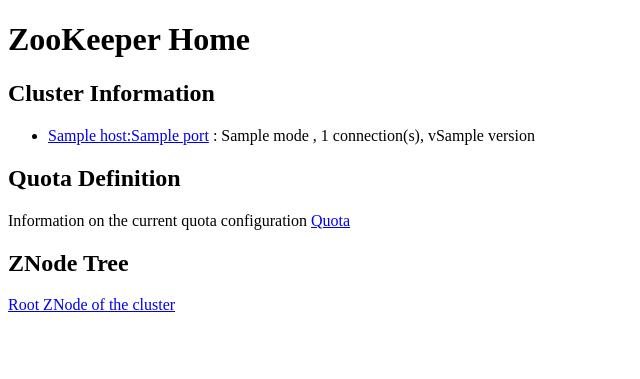
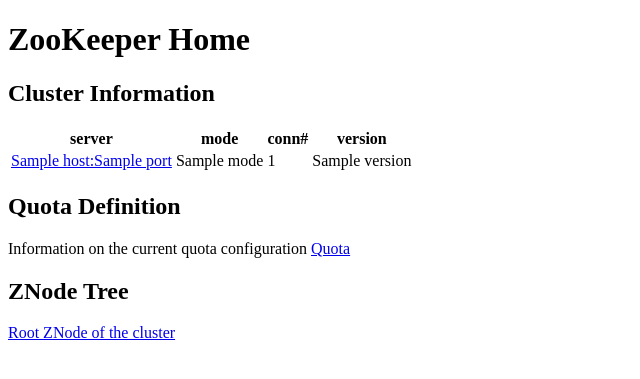
Before and after one commit to phunt/zookeeper_dashboard, a Django app: template zkadmin/templates/zkadmin/index.html in a window 1280 px wide. Shown: the top 379 px of the page, without its empty margins (0-640 px from the left). Run offline with Django 3.2, Linux system fonts and the light colour scheme; the template is opened without the code that fills it: most values are stand-ins (such as "Sample title", 1, 10 or a date in 2020).

Commit message:
table for display of server list

```diff
--- a/zkadmin/templates/zkadmin/index.html
+++ b/zkadmin/templates/zkadmin/index.html
@@ -10,11 +10,12 @@
 
 <h2>Cluster Information</h2>
 
-<ul>
-{% for sd in server_data %}
-    <li><a href="cluster/server/{{sd.id}}">{{ sd.host }}:{{ sd.port }}</a> : {% ifequal sd.mode "leader" %}<b>{% endifequal %} {{sd.mode|capfirst}} {% ifequal sd.mode "leader" %}</b>{% endifequal %}, {{ sd.sessions|length }} connection(s), v{{ sd.version }}</li>
-{% endfor %}
-</ul>
+<table>
+<tr><th>server</th><th>mode</th><th>conn#</th><th>version</th></tr>
+  {% for sd in server_data %}
+  <tr><td><a href="cluster/server/{{sd.id}}">{{ sd.host }}:{{ sd.port }}</a> </td><td> {% ifequal sd.mode "leader" %}<b>{% endifequal %} {{sd.mode|capfirst}} {% ifequal sd.mode "leader" %}</b>{% endifequal %} </td><td> {{ sd.sessions|length }} </td><td> {{ sd.version }}</td></tr>
+  {% endfor %}
+</table>
 
 <h2>Quota Definition</h2>
 
```
